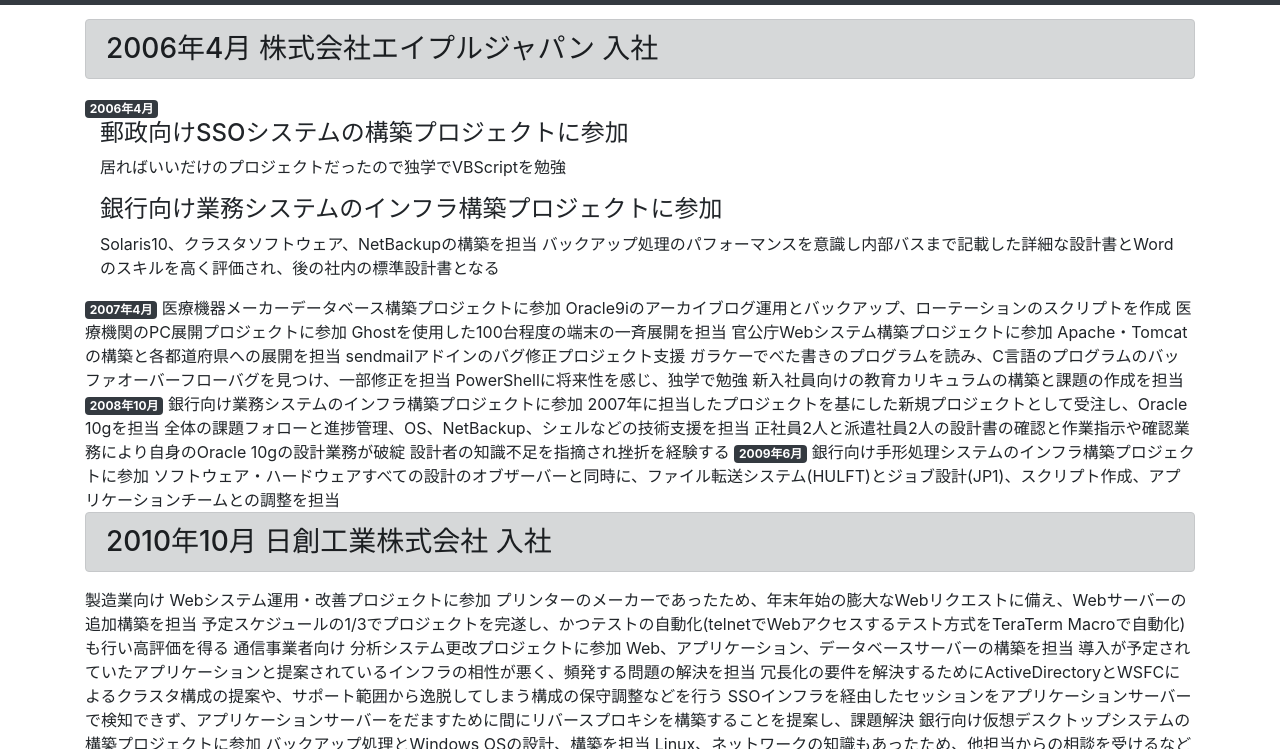
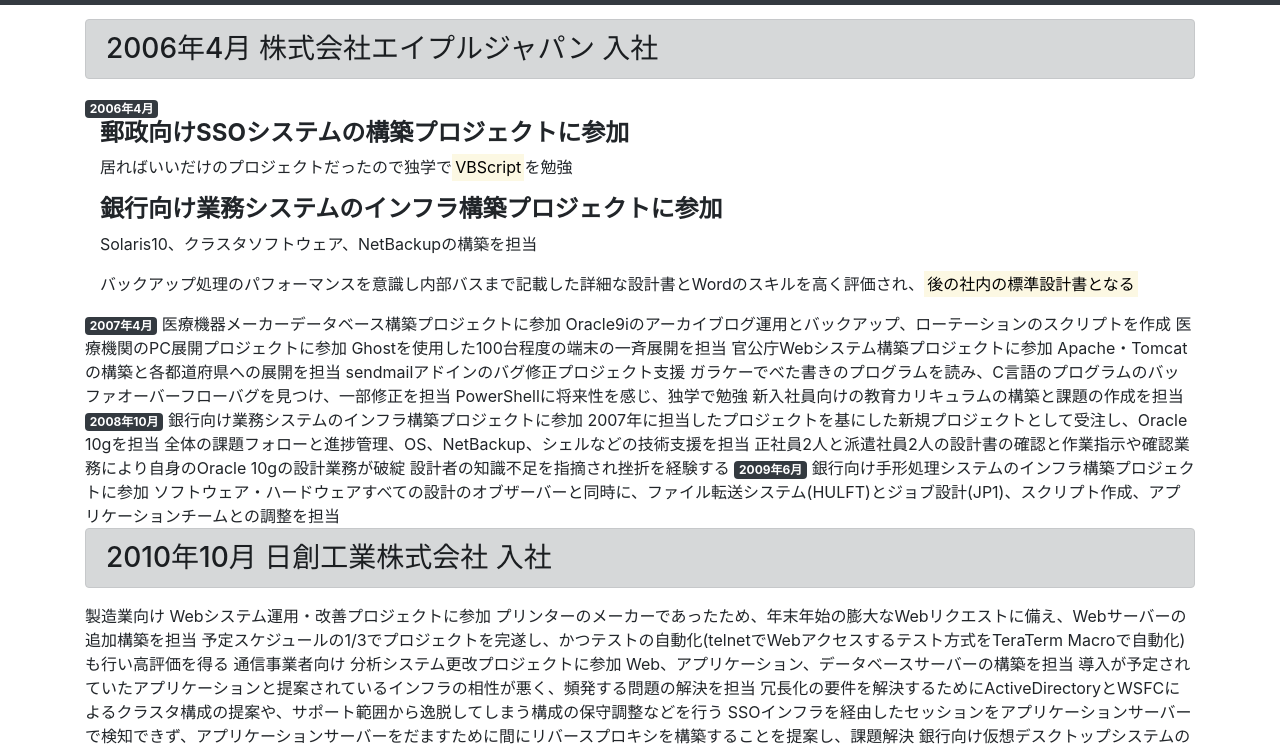
Before and after one commit to kazuhironakamur/portfolio, a plain HTML site: page career.html in a window 1280 px wide. Shown: the part 51-800 px from the top of the page. Drawn offline with nearby package versions, Linux system fonts and the light colour scheme.

Commit message:
h4のbold化が上手くいかなかったけど、.font-weight-boldを指定して解決

```diff
--- a/career.html
+++ b/career.html
@@ -32,19 +32,21 @@
 </div>
 
 <div class="container">
-    <h4>
+    <h4 class="font-weight-bold">
         郵政向けSSOシステムの構築プロジェクトに参加
     </h4>
     <p>
-        居ればいいだけのプロジェクトだったので独学でVBScriptを勉強
+        居ればいいだけのプロジェクトだったので独学で<mark>VBScript</mark>を勉強
     </p>
 
-    <h4>
+    <h4 class="font-weight-bold">
         銀行向け業務システムのインフラ構築プロジェクトに参加
     </h4>
     <p>
         Solaris10、クラスタソフトウェア、NetBackupの構築を担当
-        バックアップ処理のパフォーマンスを意識し内部バスまで記載した詳細な設計書とWordのスキルを高く評価され、後の社内の標準設計書となる
+    </p>
+    <p>
+        バックアップ処理のパフォーマンスを意識し内部バスまで記載した詳細な設計書とWordのスキルを高く評価され、<mark>後の社内の標準設計書となる</mark>
     </p>
 </div>
 
```
